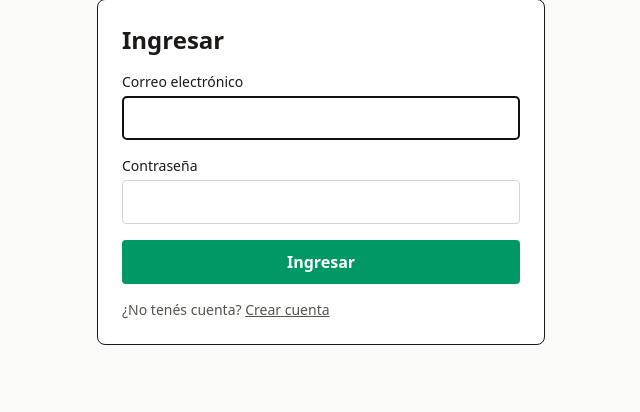
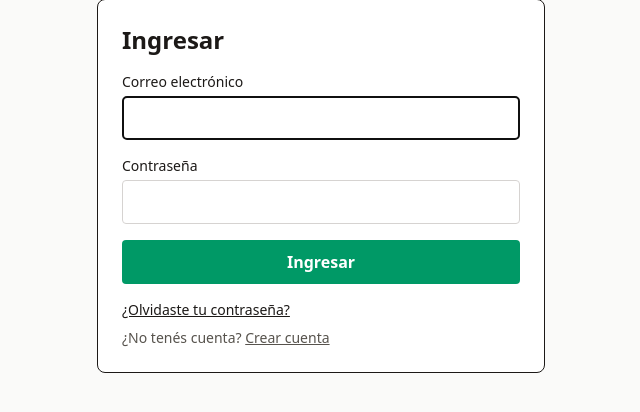
Before and after one commit to cbeltran90/Huella-Urbana, a Django app: page /cuentas/ingresar/ in a window 1280 px wide. Shown: the part 78-490 px from the top of the page, without its empty margins (319-959 px from the left). Run offline with Django 5.2, Linux system fonts and the light colour scheme; style sheets or scripts are compiled from the project's sources.

Commit message:
feat: enlace para recuperar la contraseña en la pantalla de ingreso

```diff
--- a/templates/cuentas/login.html
+++ b/templates/cuentas/login.html
@@ -52,7 +52,10 @@
         Ingresar
       </button>
     </form>
-    <p class="mt-4 text-sm text-stone-600">
+    <p class="mt-4 text-sm">
+      <a href="{% url 'cuentas:recuperar' %}" class="underline">¿Olvidaste tu contraseña?</a>
+    </p>
+    <p class="mt-2 text-sm text-stone-600">
       ¿No tenés cuenta? <a href="{% url 'cuentas:registro' %}" class="underline">Crear cuenta</a>
     </p>
   </section>
```
Also changed, not shown: apps/cuentas/tests/test_login.py (+6 -0 lines).
